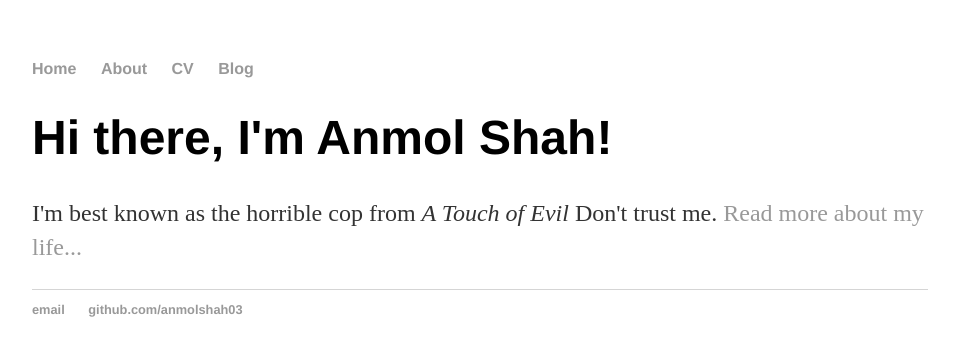
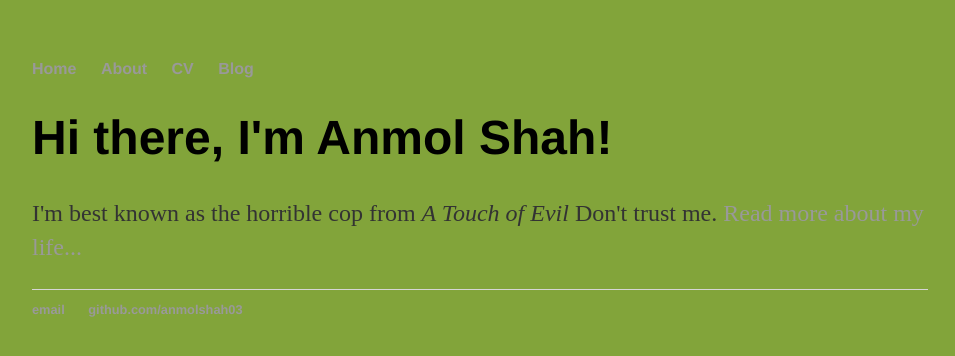
Before and after one commit to anmolshah03/anmolshah03.github.io, a plain HTML site: page index.html in a window 1280 px wide. Shown: the whole page, without its empty margins (160-1115 px from the left). Drawn offline with Linux system fonts and the light colour scheme.

```diff
--- a/css/main.css
+++ b/css/main.css
@@ -1,3 +1,6 @@
+html {
+  background-color: #82a43a;
+}
 body {
     margin: 60px auto;
     width: 70%;
```
